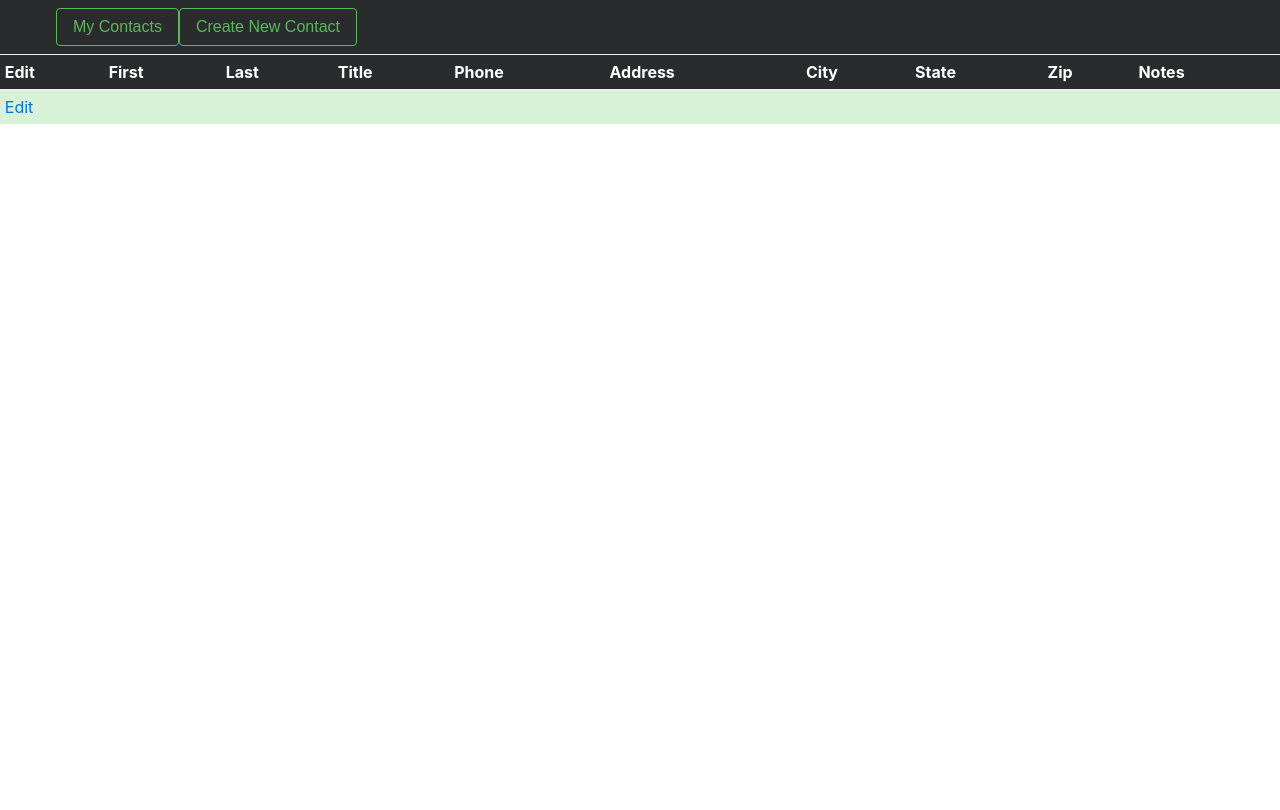
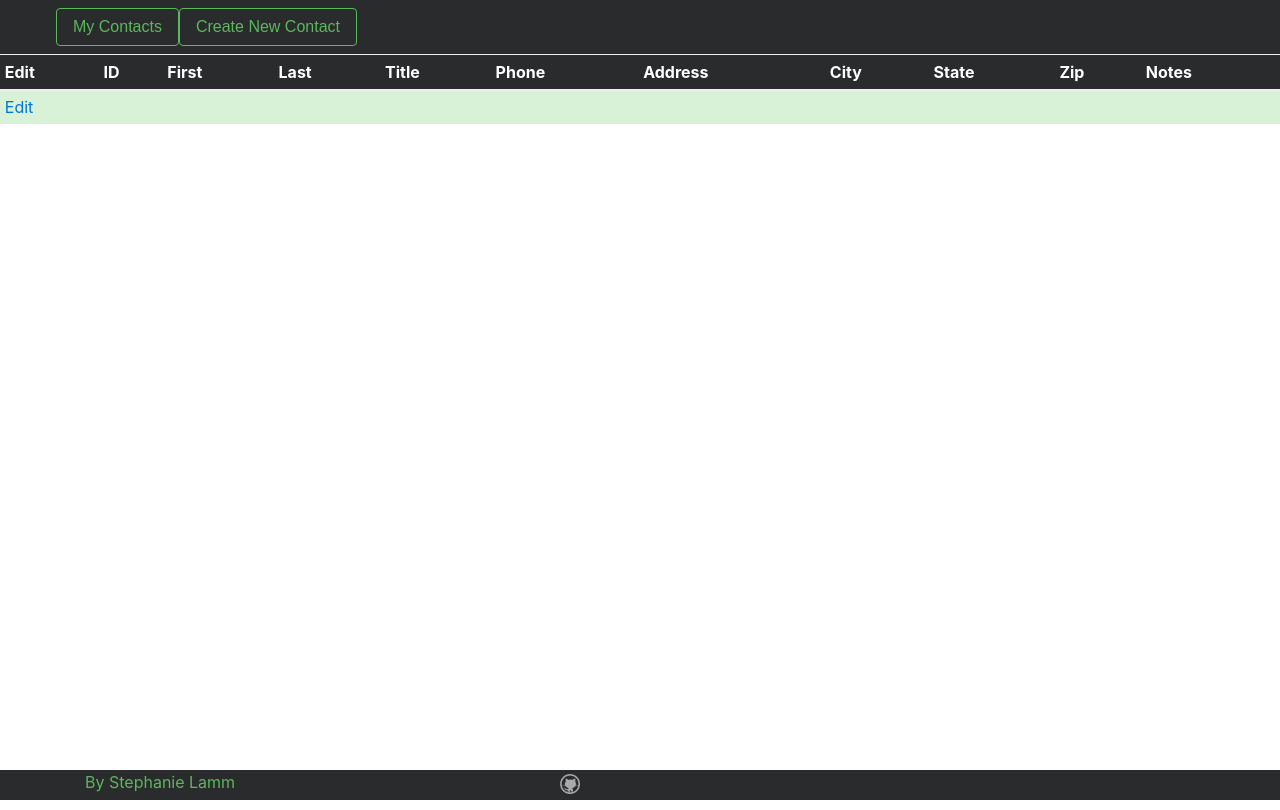
Before and after one commit to stephanielamm/contact-manager-php, a PHP site: page /index.php in a window 1280 px wide. Before the commit the page ends 124 px from the top, so only its background shows below. Run offline with PHP 8.4, Linux system fonts and the light colour scheme; data that the repository does not hold is empty; some libraries are stand-ins or nearby versions.

Commit message:
Formatting the footer.

```diff
--- a/create.php
+++ b/create.php
@@ -19,4 +19,4 @@
     ));
   $id = $db->lastInsertId();
 
-  header('Location: http://localhost:8080/index.php?id=' . $id . '&created=true');
+  header('Location: http://localhost:8080/update.php?id=' . $id . '&created=true');
--- a/css/style.css
+++ /dev/null
@@ -1,4 +0,0 @@
-#contact-form {
-  padding-bottom: 120px;
-  padding-top: 50px;
-}
--- a/footer.php
+++ b/footer.php
@@ -1,5 +1,18 @@
+</div>
 </body>
-<footer>
+<footer id="footer">
+  <div class="container">
+  <div class="row">
+      <div class="col-lg-5">
+  <p>By Stephanie Lamm</p>
+</div>
+  <div class="col-lg-5">
+    <a href="https://github.com/stephanielamm"><img border="0" alt="Github" src="static/octocat.png" width="20" height="20"></a>
+</div>
+</div>
+</div>
+</footer>
+
 <script src="https://code.jquery.com/jquery-3.1.1.slim.min.js"></script>
 <script src="https://maxcdn.bootstrapcdn.com/bootstrap/3.3.7/js/bootstrap.min.js" integrity="sha384-Tc5IQib027qvyjSMfHjOMaLkfuWVxZxUPnCJA7l2mCWNIpG9mGCD8wGNIcPD7Txa" crossorigin="anonymous"></script>
 </footer>
--- a/header.php
+++ b/header.php
@@ -10,12 +10,11 @@
    <meta name="viewport" content="width=device-width, initial-scale=1, shrink-to-fit=no">
 
    <link rel="stylesheet" href="https://maxcdn.bootstrapcdn.com/bootstrap/4.0.0-alpha.6/css/bootstrap.min.css" integrity="sha384-rwoIResjU2yc3z8GV/NPeZWAv56rSmLldC3R/AZzGRnGxQQKnKkoFVhFQhNUwEyJ" crossorigin="anonymous">
-   <link rel="stylesheet" href="/css/style.css">
-   <script src="/js/script.js"></script>
+   <link rel="stylesheet" type="text/css" href="style.css">
 
  </head>
  <body>
-
+  <div id="wrap">
    <nav class="navbar navbar-inverse bg-inverse">
   <form class="form-inline"  style="padding-left: 40px;">
     <a href="index.php"> <button class="btn btn-outline-success" type="button">My Contacts</button></a>
@@ -23,5 +22,4 @@
   </form>
 </nav>
 
- </body>
 </html>
--- a/index.php
+++ b/index.php
@@ -3,6 +3,7 @@
 
   $contacts = $db->query('SELECT * FROM contacts')->fetchALL(PDO::FETCH_ASSOC);
 ?>
+
 
 <!--h3>Items: <?= count($contacts); echo reset($contacts[1]) ?></h3-->
 <div class="container-fluid">
@@ -10,7 +11,7 @@
 <table class="table table-hover table-striped table-sm" style="background-color: rgba(0, 255, 0, 0.11);">
   <thead class="thead-inverse">
     <th>Edit</th>
-  <!-- <th>ID</th> -->
+    <th>ID</th>
     <th>First</th>
     <th>Last</th>
     <th>Title</th>
@@ -26,7 +27,7 @@
     <?php foreach ($contacts as $contact) :?>
       <tr>
         <td><a href="/edit.php?id=<?=$contact['id'];?>">Edit</a></td>
-      <!--  <td><?= $contact['id']; ?></td> -->
+        <td><?= $contact['id']; ?></td>
         <td><?= $contact['first']; ?></td>
         <td><?= $contact['last']; ?></td>
         <td><?= $contact['title']; ?></td>
--- /dev/null
+++ b/style.css
@@ -0,0 +1,17 @@
+html, body {
+  height: 100%;
+}
+
+#wrap {
+  min-height: 100%;
+  height: auto !important;
+  height: 100%;
+  margin: 0 auto -30px;
+  padding: 0 0 30px;
+}
+
+footer {
+  height: 30px;
+  background-color: #292b2c;
+  color: #5cb85c;
+}
--- a/update.php
+++ b/update.php
@@ -14,7 +14,6 @@ $stmt->execute(array(
   ':state' => $_POST['state'],
   ':zipcode' => $_POST['zipcode'],
   ':notes' => $_POST['notes']
-//  ':updated' => array_key_exists('updated', $_POST) ? $_POST['updated'] : 0
 ));
 
 header('Location: http://localhost:8080/index.php?updated=true');
```
Also changed, not shown: static/git.png (added), static/octocat.png (added).
